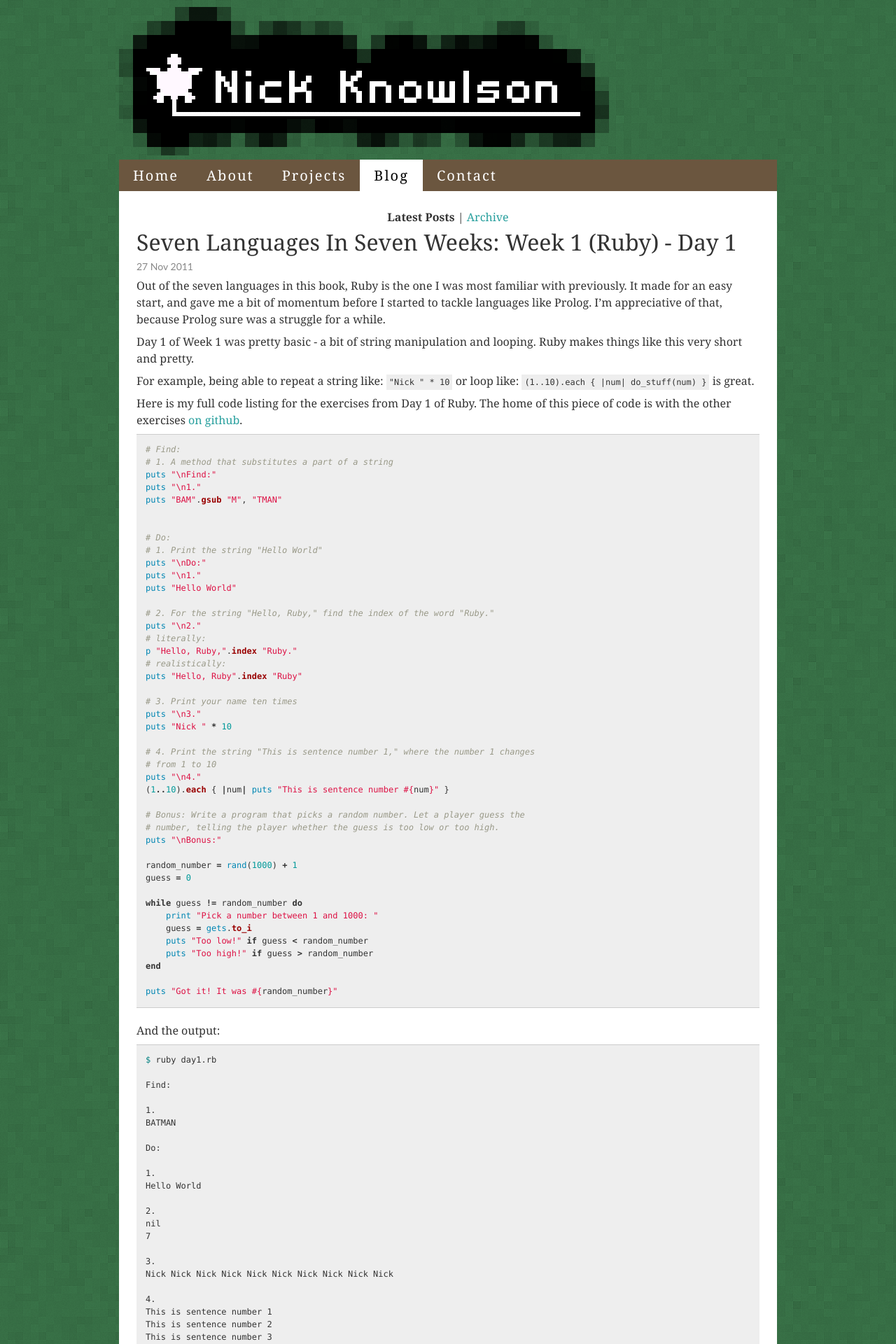
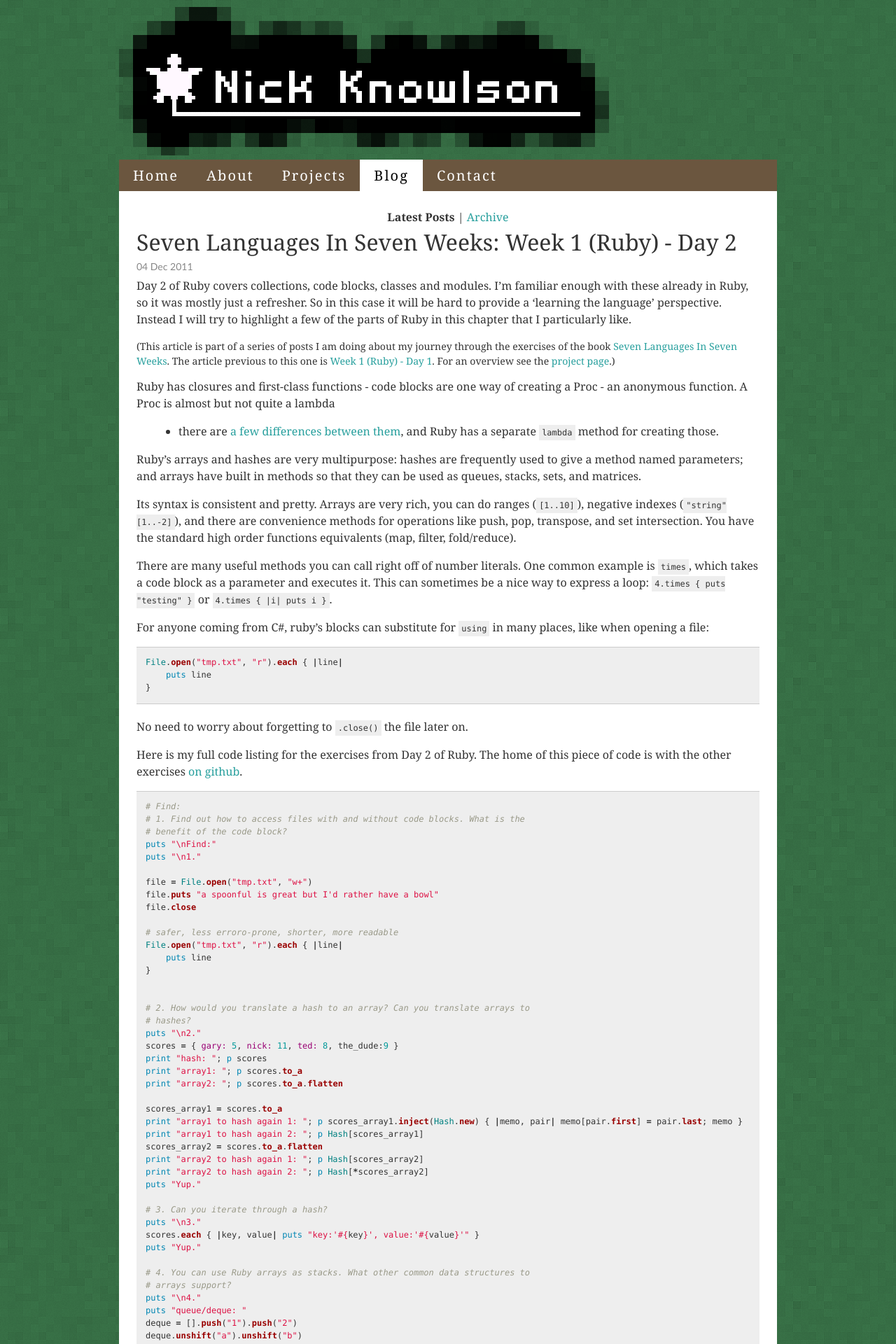
Before and after one commit to nickknw/nickknowlson.com, a Jekyll site: the page built from blog/index.html, in a window 1280 px wide. Shown: the top 1920 px of the page at 70% size. Built offline with Jekyll 4.4.1, drawn with Linux system fonts in a browser that asks for light colours; nearby versions of some CDN libraries; comment, search, counter and statistics services are not loaded; some of the changed text lies outside the part shown.

Commit message:
blog post - seven languages week 1 day 2

```diff
--- a/_layouts/post.html
+++ b/_layouts/post.html
@@ -2,7 +2,7 @@
 layout: base
 blog: selected
 ---
-<a href="/blog/">&laquo; Back to posts</a>
+<a href="/blog/archive/">&laquo; Back to posts</a>
 <h1 style="margin:0px;;">{{ page.title }}</h1>
 <div class="faded" style="font-size:14px; margin-bottom:5px;">{{ page.date | date_to_string }}</div>
 <div id="post">
--- a/_posts/2011-11-27-seven-languages-week-1-day-1.markdown
+++ b/_posts/2011-11-27-seven-languages-week-1-day-1.markdown
@@ -7,6 +7,10 @@ Out of the seven languages in this book, Ruby is the one I was most familiar
 with previously. It made for an easy start, and gave me a bit of momentum before
 I started to tackle languages like Prolog. I'm appreciative of that, because
 Prolog sure was a struggle for a while.
+
+<div class="interjection"><p>
+(This article is part of a series of posts I am doing about my journey through the exercises of the book <a href="http://pragprog.com/book/btlang/seven-languages-in-seven-weeks">Seven Languages In Seven Weeks</a>. This article is the first one in the series. For an overview see the <a href="http://localhost:4000/projects/seven-languages-in-seven-weeks/">project page</a>.)
+</p></div>
 
 Day 1 of Week 1 was pretty basic - a bit of string manipulation and looping.
 Ruby makes things like this very short and pretty.
@@ -118,3 +122,5 @@ Too high!
 Pick a number between 1 and 1000: 129
 Got it! It was 129
 {% endhighlight %}
+
+Next in this series: [Day 2 of Ruby](/blog/2011/12/04/seven-languages-week-1-day-2/)
--- /dev/null
+++ b/_posts/2011-12-04-seven-languages-week-1-day-2.markdown
@@ -0,0 +1,264 @@
+---
+layout: post
+title: "Seven Languages In Seven Weeks: Week 1 (Ruby) - Day 2"
+---
+
+Day 2 of Ruby covers collections, code blocks, classes and modules. I'm familiar
+enough with these already in Ruby, so it was mostly just a refresher. So in this
+case it will be hard to provide a 'learning the language' perspective. Instead I
+will try to highlight a few of the parts of Ruby in this chapter that I
+particularly like.
+
+<div class="interjection"><p>
+(This article is part of a series of posts I am doing about my journey through the exercises of the book <a href="http://pragprog.com/book/btlang/seven-languages-in-seven-weeks">Seven Languages In Seven Weeks</a>. The article previous to this one is <a href="/blog/2011/11/27/seven-languages-week-1-day-1/">Week 1 (Ruby) - Day 1</a>. For an overview see the <a href="http://localhost:4000/projects/seven-languages-in-seven-weeks/">project page</a>.)
+</p></div>
+
+Ruby has closures and first-class functions - code blocks are one way of
+creating a Proc - an anonymous function. A Proc is almost but not quite a lambda
+- there are [a few differences between them](http://www.robertsosinski.com/2008/12/21/understanding-ruby-blocks-procs-and-lambdas/),
+and Ruby has a separate `lambda` method for creating those.
+
+Ruby's arrays and hashes are very multipurpose: hashes are frequently used to
+give a method named parameters; and arrays have built in methods so that they
+can be used as queues, stacks, sets, and matrices.
+
+Its syntax is consistent and pretty. Arrays are very rich, you can do ranges
+(`[1..10]`), negative indexes (`"string"[1..-2]`), and there are convenience
+methods for operations like push, pop, transpose, and set intersection. You have
+the standard high order functions equivalents (map, filter, fold/reduce).
+
+There are many useful methods you can call right off of number literals. One
+common example is `times`, which takes a code block as a parameter and executes
+it. This can sometimes be a nice way to express a loop: `4.times { puts "testing" }` or
+`4.times { |i| puts i }`.
+
+For anyone coming from C#, ruby's blocks can substitute for `using` in many
+places, like when opening a file:
+
+{% highlight ruby %}
+File.open("tmp.txt", "r").each { |line|
+    puts line
+}
+{% endhighlight %}
+
+No need to worry about forgetting to `.close()` the file later on.
+
+Here is my full code listing for the exercises from Day 2 of Ruby. The home of this piece of code is with the other exercises [on github](https://github.com/nickknw/seven-languages-in-seven-weeks/blob/master/week-1-ruby/day2.rb).
+
+{% highlight ruby %}
+# Find:
+# 1. Find out how to access files with and without code blocks. What is the
+# benefit of the code block?
+puts "\nFind:"
+puts "\n1."
+
+file = File.open("tmp.txt", "w+")
+file.puts "a spoonful is great but I'd rather have a bowl"
+file.close
+
+# safer, less erroro-prone, shorter, more readable
+File.open("tmp.txt", "r").each { |line|
+    puts line
+}
+
+
+# 2. How would you translate a hash to an array? Can you translate arrays to
+# hashes?
+puts "\n2."
+scores = { gary: 5, nick: 11, ted: 8, the_dude:9 }
+print "hash: "; p scores
+print "array1: "; p scores.to_a
+print "array2: "; p scores.to_a.flatten
+
+scores_array1 = scores.to_a
+print "array1 to hash again 1: "; p scores_array1.inject(Hash.new) { |memo, pair| memo[pair.first] = pair.last; memo }
+print "array1 to hash again 2: "; p Hash[scores_array1]
+scores_array2 = scores.to_a.flatten
+print "array2 to hash again 1: "; p Hash[scores_array2]
+print "array2 to hash again 2: "; p Hash[*scores_array2]
+puts "Yup."
+
+# 3. Can you iterate through a hash?
+puts "\n3."
+scores.each { |key, value| puts "key:'#{key}', value:'#{value}'" }
+puts "Yup."
+
+# 4. You can use Ruby arrays as stacks. What other common data structures to
+# arrays support?
+puts "\n4."
+puts "queue/deque: "
+deque = [].push("1").push("2")
+deque.unshift("a").unshift("b")
+p deque
+puts deque.shift
+puts deque.shift
+puts deque.pop
+puts deque.pop
+
+puts "list: "
+list = [1,2,3].insert(2, "c")
+puts list
+puts "removed: " + list.delete("c")
+
+puts "(rudimentary) bag/set:"
+bag = [1,2,3,3,4,5]
+p bag
+set = bag.uniq
+other_set = [3,5]
+p set
+p set & other_set
+
+puts "(rudimentary) matrix:"
+matrix = [[1,2,3],[4,5,6],[7,8,9]]
+p matrix
+p matrix.transpose
+
+
+# Do:
+# 1. Print the contents of an array of sixteen numbers, four numbers at a time,
+# using just each. Now, do the same with each_slice in Enumerable
+puts "\nDo:"
+puts "\n1."
+sixteen_numbers = [*(1..16)]
+sixteen_numbers.each do |number|
+        p sixteen_numbers[((number-4)...number)] if number % 4 == 0
+end
+
+puts "and"
+
+sixteen_numbers.each_slice(4) { |slice| p slice }
+
+
+# 2. The Tree class was interesting, but it did not allow you to specify a new
+# tree with a clean user interface. Let the initializer accept a nested
+# structure with hashes and arrays. You should be able to specify a tree like
+# this: {'grandpa' => {'dad' => 'child 1' => {}, 'child 2' => {} }, 'uncle' =>
+# {'child 3' => {}, 'child 4' => {} } } }.
+
+class Tree
+    attr_accessor :children, :node_name
+
+    def initialize(name, children=[])
+        if name.respond_to?('keys') then
+            root_node = name.first
+            name = root_node[0]
+            children = root_node[1]
+        end
+
+        if children.respond_to?('keys') then
+            children = children.map {|child_name, grandchildren| Tree.new(child_name, grandchildren) }
+        end
+
+        @node_name = name
+        @children = children
+    end
+
+    def visit_all(&block)
+        visit(&block)
+        children.each {|c| c.visit_all(&block)}
+    end
+
+    def visit(&block)
+        block.call self
+    end
+end
+
+tree_test = Tree.new("Ruby",
+    [Tree.new("Reia"),
+     Tree.new("MacRuby")] )
+
+tree_test2 = Tree.new({"Ruby" =>
+    {"Reia" => {},
+    "MacRuby" => {}}
+})
+
+tree_test.visit_all { |node| p node.node_name }
+tree_test2.visit_all { |node| p node.node_name }
+
+
+# 3. Write a simple grep that will print the lines of a file having any
+# occurrences of a phrase anywhere in that line. you will need to do a simple
+# regular expression match and read lines from a file. (This is surprisingly
+# simple in Ruby.) If you want, include line numbers.
+def rbgrep(pattern, filename)
+    regexp = Regexp.new(pattern)
+    File.foreach(filename).with_index { |line, line_num|
+        puts "#{line_num}: #{line}" if regexp =~ line
+    }
+end
+
+rbgrep("guitar", "wikipedia_page.txt")
+
+{% endhighlight %}
+
+And the output:
+
+    $ ruby day2.rb
+
+    Find:
+
+    1.
+    a spoonful is great but I'd rather have a bowl
+
+    2.
+    hash: {:gary=>5, :nick=>11, :ted=>8, :the_dude=>9}
+    array1: [[:gary, 5], [:nick, 11], [:ted, 8], [:the_dude, 9]]
+    array2: [:gary, 5, :nick, 11, :ted, 8, :the_dude, 9]
+    array1 to hash again 1: {:gary=>5, :nick=>11, :ted=>8, :the_dude=>9}
+    array1 to hash again 2: {:gary=>5, :nick=>11, :ted=>8, :the_dude=>9}
+    array2 to hash again 1: {}
+    array2 to hash again 2: {:gary=>5, :nick=>11, :ted=>8, :the_dude=>9}
+    Yup.
+
+    3.
+    key:'gary', value:'5'
+    key:'nick', value:'11'
+    key:'ted', value:'8'
+    key:'the_dude', value:'9'
+    Yup.
+
+    4.
+    queue/deque:
+    ["b", "a", "1", "2"]
+    b
+    a
+    2
+    1
+    list:
+    1
+    2
+    c
+    3
+    removed: c
+    (rudimentary) bag/set:
+    [1, 2, 3, 3, 4, 5]
+    [1, 2, 3, 4, 5]
+    [3, 5]
+    (rudimentary) matrix:
+    [[1, 2, 3], [4, 5, 6], [7, 8, 9]]
+    [[1, 4, 7], [2, 5, 8], [3, 6, 9]]
+
+    Do:
+
+    1.
+    [1, 2, 3, 4]
+    [5, 6, 7, 8]
+    [9, 10, 11, 12]
+    [13, 14, 15, 16]
+    and
+    [1, 2, 3, 4]
+    [5, 6, 7, 8]
+    [9, 10, 11, 12]
+    [13, 14, 15, 16]
+    "Ruby"
+    "Reia"
+    "MacRuby"
+    "Ruby"
+    "Reia"
+    "MacRuby"
+    15: bass) and Andre Olbrich (guitar) under the name Lucifer's Heritage. The band
+    17: changes: Markus Dörk (guitar) and Thomen Stauch (drums) were replaced by
+    48: Nightfall, bass guitar has been played by sessional member Oliver Holzwarth,
+    55: orchestral backing and a consistent vocal and guitar layering throughout.[9]
+    87: Blind Guardian's music features the staccato guitars and double bass drumming
+    90: the guitar and vocal tracks, creates the impression of a vast army of musicians
--- a/_projects/seven-languages-in-seven-weeks.markdown
+++ b/_projects/seven-languages-in-seven-weeks.markdown
@@ -13,9 +13,10 @@ videos:
 As I work through the exercises in the book [*Seven Languages in Seven
 Weeks*](http://www.pragprog.com/titles/btlang/seven-languages-in-seven-weeks) by
 Bruce Tate, I will keep this page updated with my progress. Each day will be
-represented by a separate blog post,
+represented by a separate blog post.
 
 Week 1: Ruby
 --
 
  * [Day 1](/blog/2011/11/27/seven-languages-week-1-day-1/)
+ * [Day 2](/blog/2011/12/04/seven-languages-week-1-day-2/)
--- a/blog/index.html
+++ b/blog/index.html
@@ -5,7 +5,7 @@ title: Blog
 description: The latest blog posts by Nick Knowlson.
 ---
 <div style="text-align:center;"><b>Latest Posts</b> | <a href="/blog/archive/">Archive</a></div>
-{% for post in site.posts limit:3 %}
+{% for post in site.posts limit:4 %}
   <div>
   <h1 style="margin:0px"><a href="{{ post.url }}">
   {{ post.title }}
--- a/css/style.css
+++ b/css/style.css
@@ -251,7 +251,7 @@ div.mediumblockylist div
     list-style-type: none;
 }
 
-p { margin-bottom:.5em;}
+p { margin-bottom:1em;}
 
 h2, h3, h4, h5 { margin-bottom:.75em; margin-top:1.5em; }
 
@@ -423,3 +423,7 @@ blockquote {
     padding: .5em .5em 0 .5em;
     margin: 20px;
 }
+
+.interjection {
+    font-size: 88%;
+}
```
